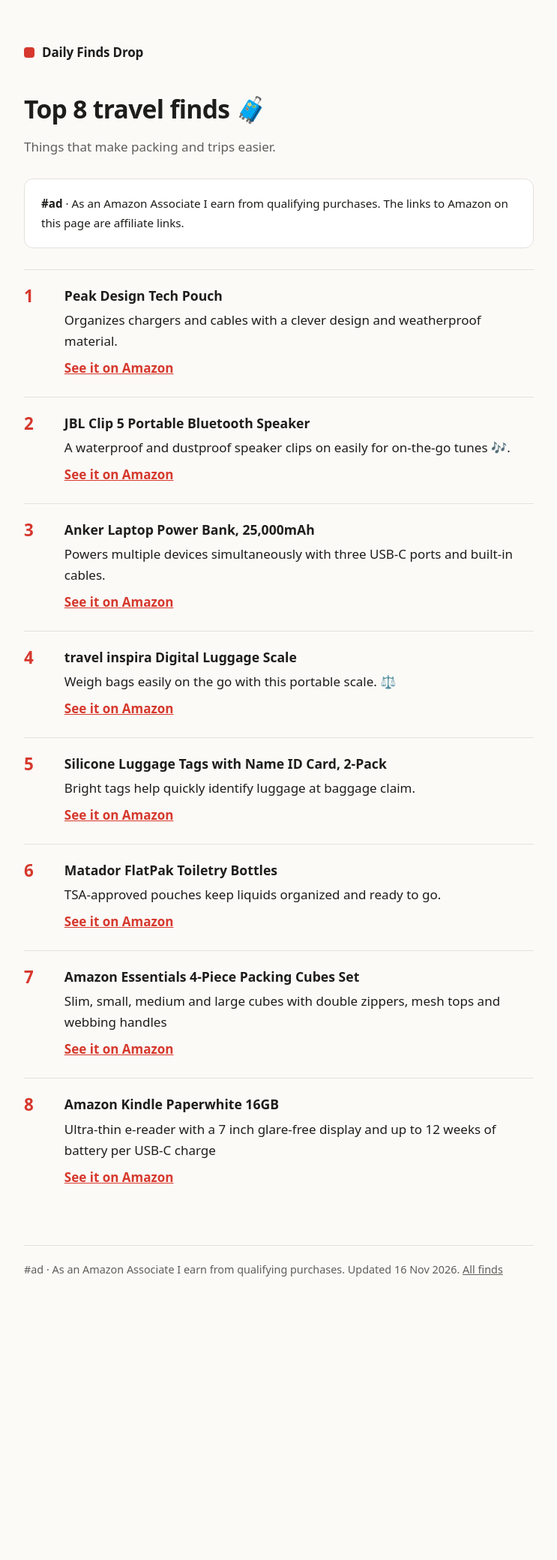
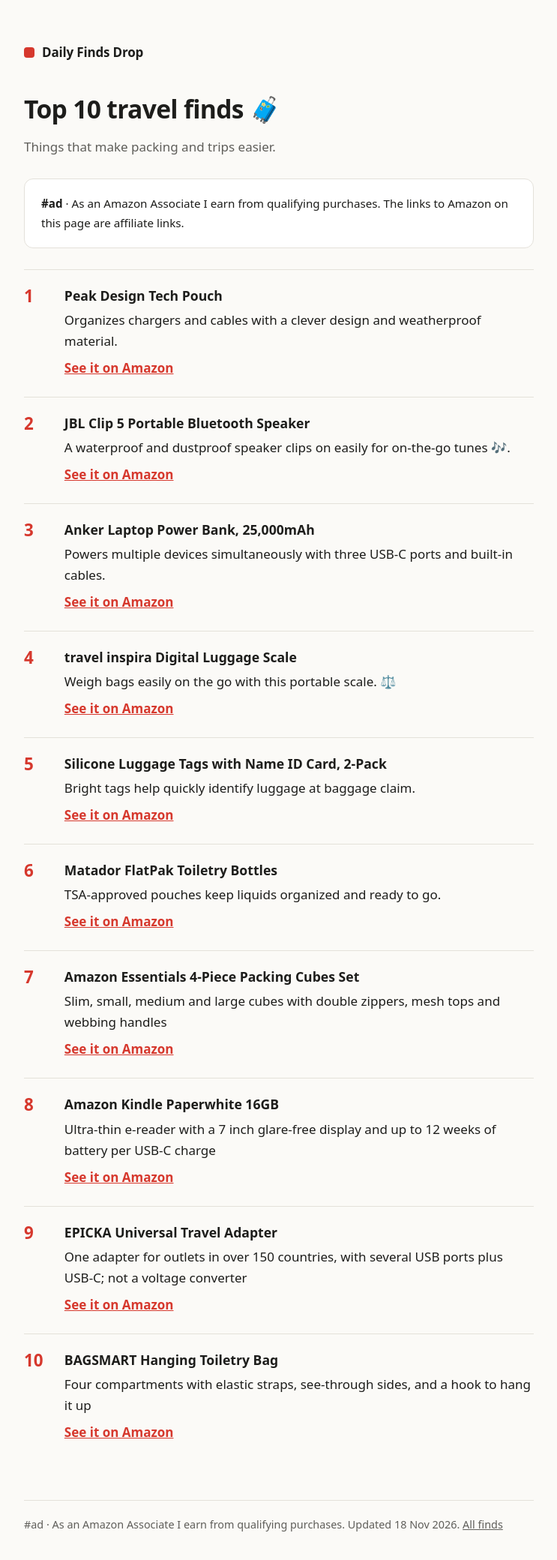
Before and after one commit to Merrko21/merrko21.github.io, a plain HTML site: page finds/travel.html in a window 1280 px wide. Shown: the whole page at 75% size, without its empty margins (268-1011 px from the left). Before the commit the page ends 1784 px from the top, so only its background shows below. Drawn offline with Linux system fonts and the light colour scheme.

Commit message:
Finds: update pages (2026-11-18)

```diff
--- a/finds/travel.html
+++ b/finds/travel.html
@@ -3,7 +3,7 @@
 <head>
   <meta charset="utf-8">
   <meta name="viewport" content="width=device-width, initial-scale=1">
-  <title>Top 8 travel finds · Daily Finds Drop</title>
+  <title>Top 10 travel finds · Daily Finds Drop</title>
   <meta name="description" content="Things that make packing and trips easier.">
   <link rel="stylesheet" href="../style.css">
   <style>
@@ -26,7 +26,7 @@
 <main>
   <header><a class="brand" href="./">Daily Finds Drop</a></header>
 
-  <h1>Top 8 travel finds 🧳</h1>
+  <h1>Top 10 travel finds 🧳</h1>
   <p class="muted">Things that make packing and trips easier.</p>
 
   <p class="card disclosure"><strong>#ad</strong> · As an Amazon Associate I earn from qualifying purchases. The links to Amazon on this page are affiliate links.</p>
@@ -72,10 +72,20 @@
       <p>Ultra-thin e-reader with a 7 inch glare-free display and up to 12 weeks of battery per USB-C charge</p>
       <a class="go" href="https://www.amazon.com/dp/B0CFPJYX7P?tag=scrollinter01-20" rel="sponsored nofollow noopener" target="_blank">See it on Amazon</a>
     </div></li>
+    <li><div>
+      <h2><a href="https://www.amazon.com/dp/B078S3M2NX?tag=scrollinter01-20" rel="sponsored nofollow noopener" target="_blank">EPICKA Universal Travel Adapter</a></h2>
+      <p>One adapter for outlets in over 150 countries, with several USB ports plus USB-C; not a voltage converter</p>
+      <a class="go" href="https://www.amazon.com/dp/B078S3M2NX?tag=scrollinter01-20" rel="sponsored nofollow noopener" target="_blank">See it on Amazon</a>
+    </div></li>
+    <li><div>
+      <h2><a href="https://www.amazon.com/dp/B083X648R2?tag=scrollinter01-20" rel="sponsored nofollow noopener" target="_blank">BAGSMART Hanging Toiletry Bag</a></h2>
+      <p>Four compartments with elastic straps, see-through sides, and a hook to hang it up</p>
+      <a class="go" href="https://www.amazon.com/dp/B083X648R2?tag=scrollinter01-20" rel="sponsored nofollow noopener" target="_blank">See it on Amazon</a>
+    </div></li>
   </ol>
 
   <footer>
-    #ad · As an Amazon Associate I earn from qualifying purchases. Updated 16 Nov 2026. <a href="./">All finds</a>
+    #ad · As an Amazon Associate I earn from qualifying purchases. Updated 18 Nov 2026. <a href="./">All finds</a>
   </footer>
 </main>
 </body>
```
Also changed, not shown: finds/deals.html (+1 -1 lines), finds/desk.html (+8 -3 lines), finds/index.html (+3 -3 lines), finds/kitchen.html (+1 -1 lines).
